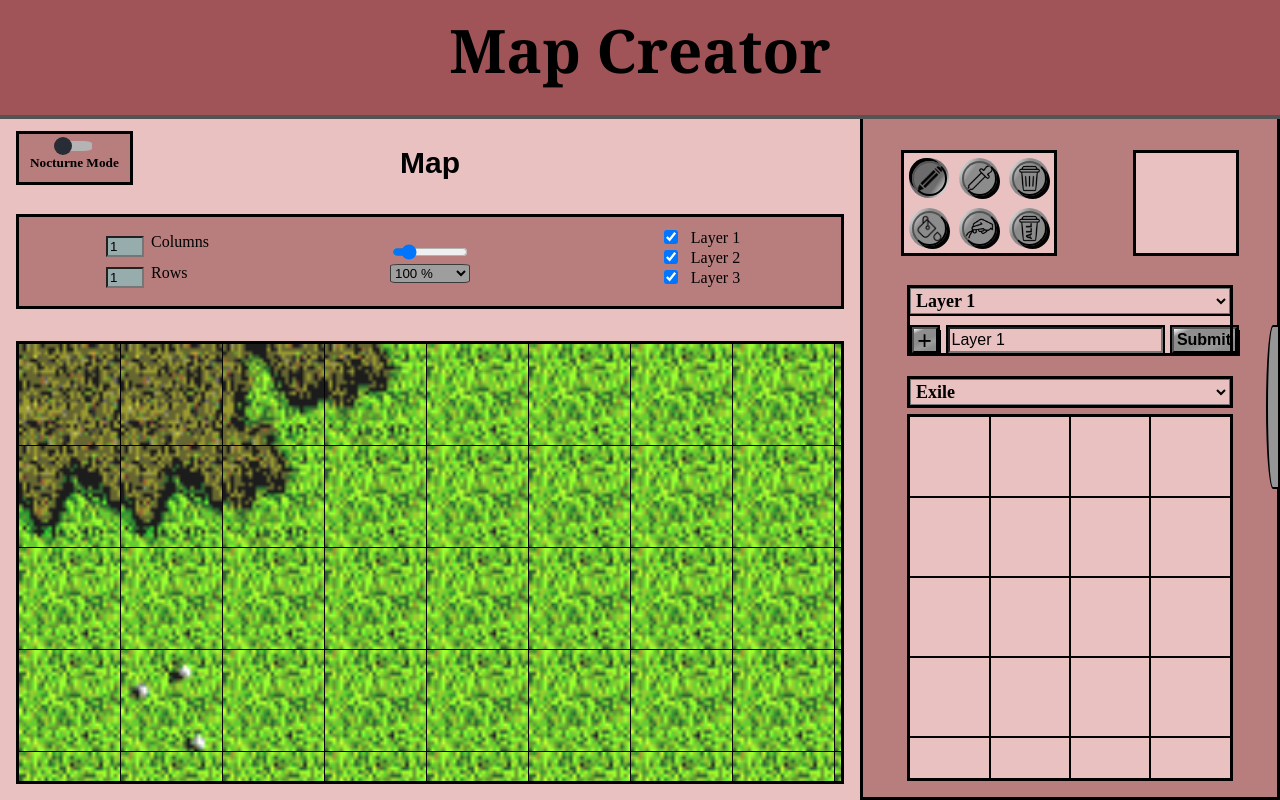
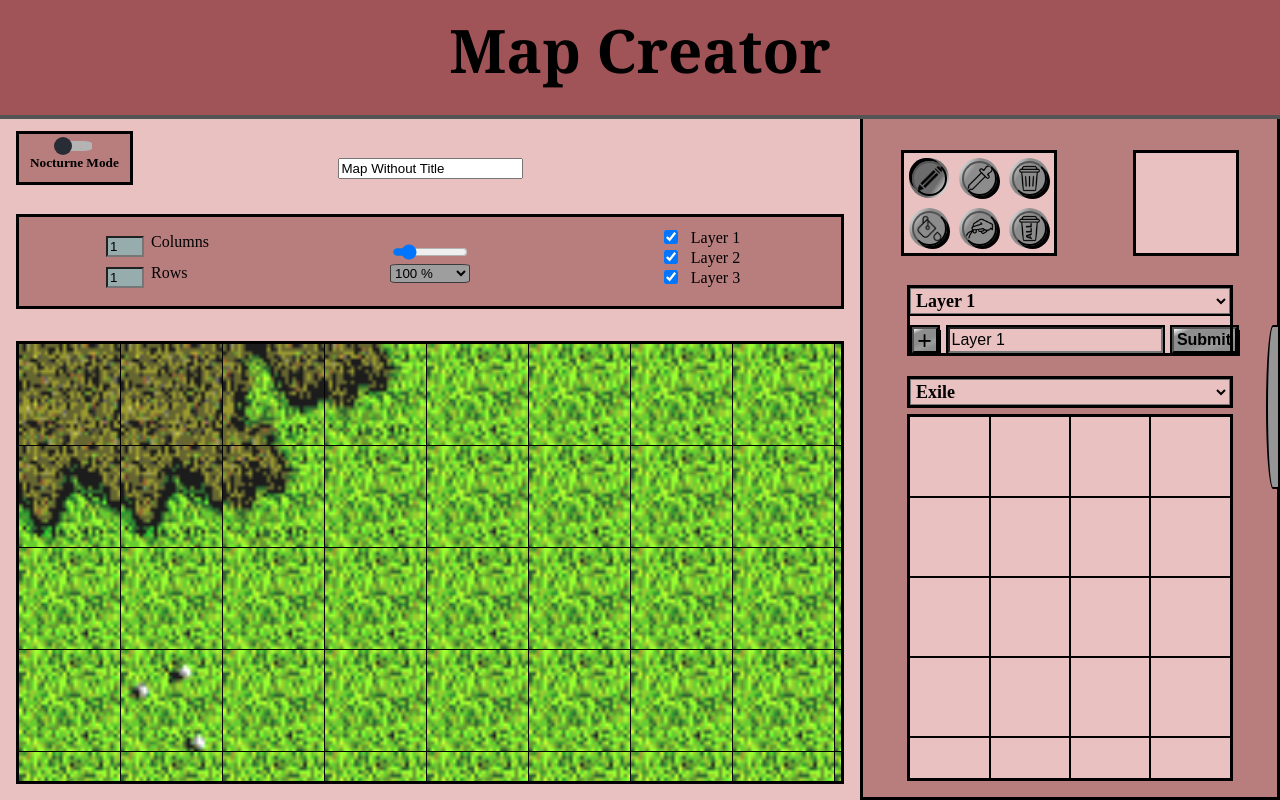
Before and after one commit to GeroNahu/Map-Creator, a React (Create React App) app: page / in a window 1280 px wide. Built offline with nearby package versions, Linux system fonts and the light colour scheme.

Commit message:
Implements dynamic and edithable map title

```diff
--- a/src/Components/MapSection.js
+++ b/src/Components/MapSection.js
@@ -5,6 +5,7 @@ import ZoomSelector from "./ZoomSelector";
 import GridSizeSelector from "./GridSizeSelector";
 import VisibilityLayers from "./VisibilityLayers";
 
+import MapContext from "../Contexts/MapContext";
 import ThemesContext from "../Contexts/ThemesContext";
 
 import "../Styles/globalStyles.css";
@@ -25,6 +26,9 @@ const MapSection = ({
   const [height, setHeight] = React.useState(14);
   const [mapSize, setMapSize] = React.useState(100);
 
+  const [inputSize, setInputSize] = React.useState(20);
+
+  const { map, setMap } = React.useContext(MapContext);
   const { theme } = React.useContext(ThemesContext);
 
   const handleSetVisibleLayers = (layer, value) => {
@@ -47,7 +51,27 @@ const MapSection = ({
               color: theme.TITLES,
             }}
           >
-            Map
+            <form
+              onSubmit={(e) => {
+                setMap({ ...map, title: e.target.title.value });
+                e.preventDefault();
+                console.log(map.title);
+              }}
+            >
+              <input
+                onChange={(e) => {
+                  setInputSize(e.target.value.length);
+                }}
+                size={inputSize ? inputSize : 1}
+                className="titleInput"
+                defaultValue={map.title || "Map Without Title"}
+                name="title"
+                style={{
+                  backgroundColor: theme.MAP_TITLE_BACKGROUND,
+                  border: `solid ${theme.MAP_TITLE_BORDER} 3px`,
+                }}
+              ></input>
+            </form>
           </h2>
         </div>
         <div
```
